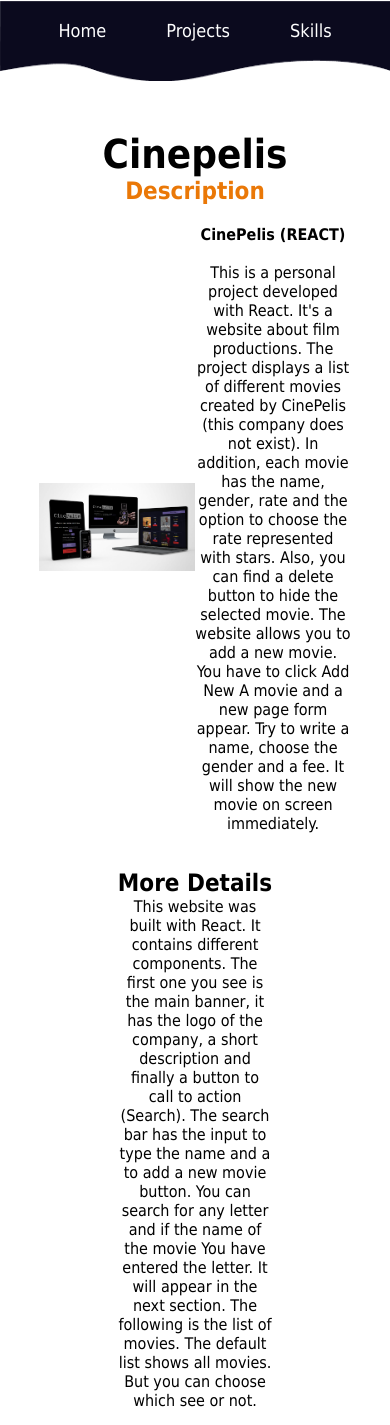
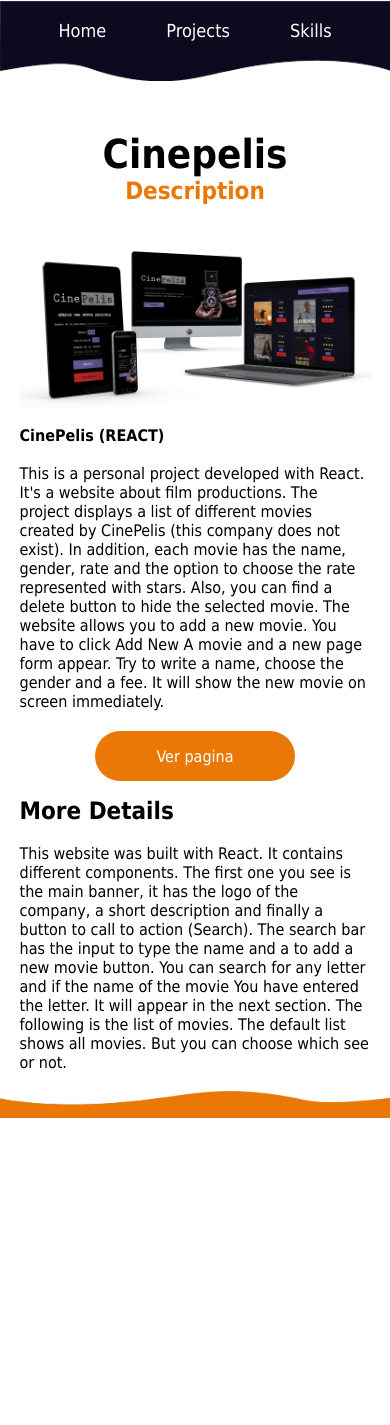
Before and after one commit to aldanajuansebastian/portfolio, a React (Create React App) app: page /cinepelis in a window 390 px wide. After the commit the page ends 1118 px from the top, so only its background shows below. Built offline with nearby package versions, Linux system fonts and the light colour scheme.

Commit message:
responsive Cinepelis.js and css

```diff
--- a/src/components/Cinepelis.js
+++ b/src/components/Cinepelis.js
@@ -1,7 +1,8 @@
 import React from 'react';
 import blue from './img/blue.png';
 import './cinepelis.css';
-import Imagen1 from './img/mkcp1.png'
+import Imagen1 from './img/mkcp1.png';
+import orange from './img/orange.png';
 
 const Cinepelis = () => {
     return (
@@ -35,8 +36,10 @@
                 </div>
             </div>
             <div className="secondsection">
+                <button className="verpagina">Ver pagina</button>
                 <div className="moredetails">
                     <h2>More Details</h2>
+                    <br></br>
                     <p>
                         This website was built with React. It contains different components.
                         The first one you see is the main banner, it has the logo of the company,
@@ -49,6 +52,7 @@
                     </p>
                 </div>
             </div>
+            <img className="orange" src={orange} width="100%" alt="fondo naranja"></img>
         </div>
     );
 }
--- a/src/components/cinepelis.css
+++ b/src/components/cinepelis.css
@@ -13,6 +13,7 @@
 .description {
     text-align: center;
     width: 40%;
+    margin-left: 30px;
 }
 
 .title {
@@ -49,7 +50,41 @@
 .secondsection {
     margin-top: 20px;
     display: flex;
-    flex-direction: row;
+    flex-direction: column;
     justify-content: center;
     align-items: center;
 }
+
+.cinepelis > .orange {
+    margin-bottom: -4%;
+}
+
+.verpagina {
+    width: 200px;
+    height: 50px;
+    background-color: #EA7807;
+    border: none;
+    border-radius: 100px;
+    color: white;
+    font-size: 16px;
+    cursor: pointer;
+}
+
+@media screen and (max-width: 500px){
+    .firstsection {
+        flex-direction: column;
+    }
+    .mkcp1 {
+        width: 90%;
+    }
+    .description {
+        text-align: left;
+        width: 90%;
+        margin:0;
+        padding: 0;
+    }
+    .moredetails {
+        width: 90%;
+        text-align: left;
+    }
+}
```
Also changed, not shown: src/components/img/mkcp1.png.
